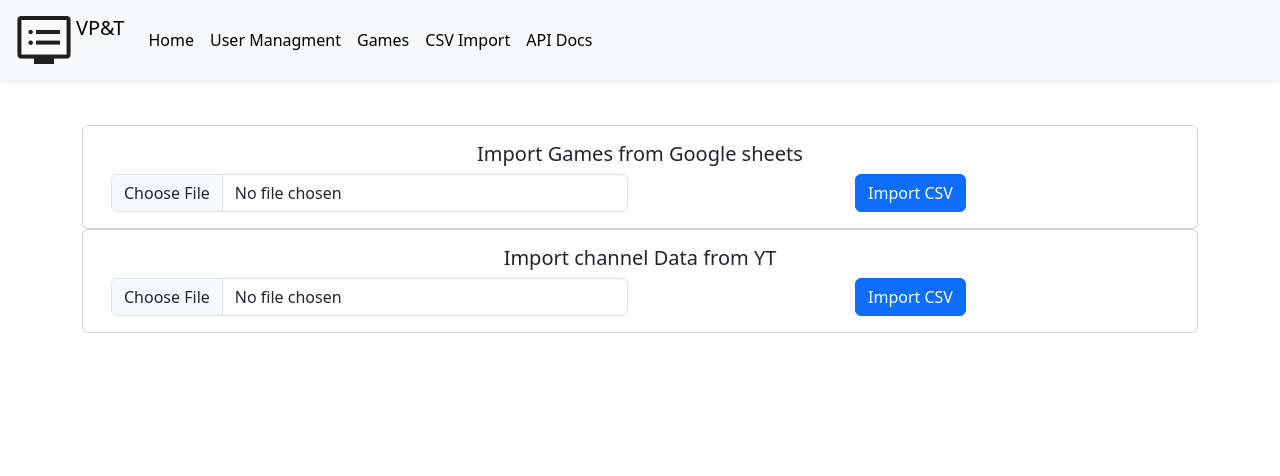
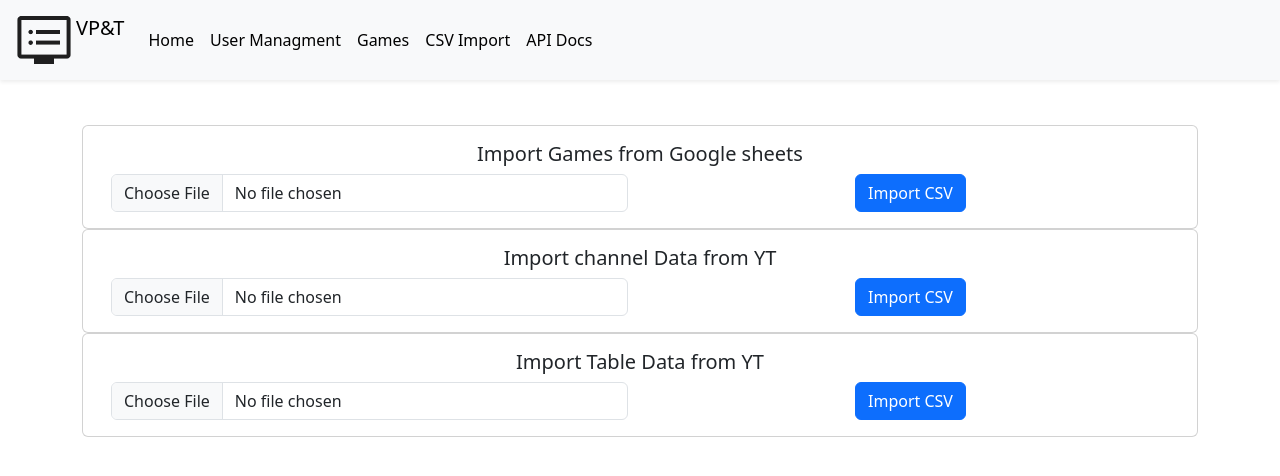
Before and after one commit to Noodles-Coders-Team/vtp-front, a React (Vite) app: page /import in a window 1280 px wide. Shown: the top 476 px of the page. Built offline with nearby package versions, Linux system fonts and the light colour scheme; no server answers.

Commit message:
Import for channel and table data.

```diff
--- a/src/pages/ImportCsvPage.tsx
+++ b/src/pages/ImportCsvPage.tsx
@@ -1,5 +1,4 @@
 import ImportCsvComponent from "@/components/importComponent/ImportCsvComponent";
-import ImportGame from "@/components/importComponent/ImportCsvComponent";
 
 export default function ImportPage() {
 
@@ -15,6 +14,11 @@ export default function ImportPage() {
                     <ImportCsvComponent title={"Import channel Data from YT"} end_point={"channel-data"} description={""} />
                 </div>
             </div>
+            <div className="row">
+                <div className="col">
+                    <ImportCsvComponent title={"Import Table Data from YT"} end_point={"table-data"} description={""} />
+                </div>
+            </div>
         </div>
     );
 }
```
